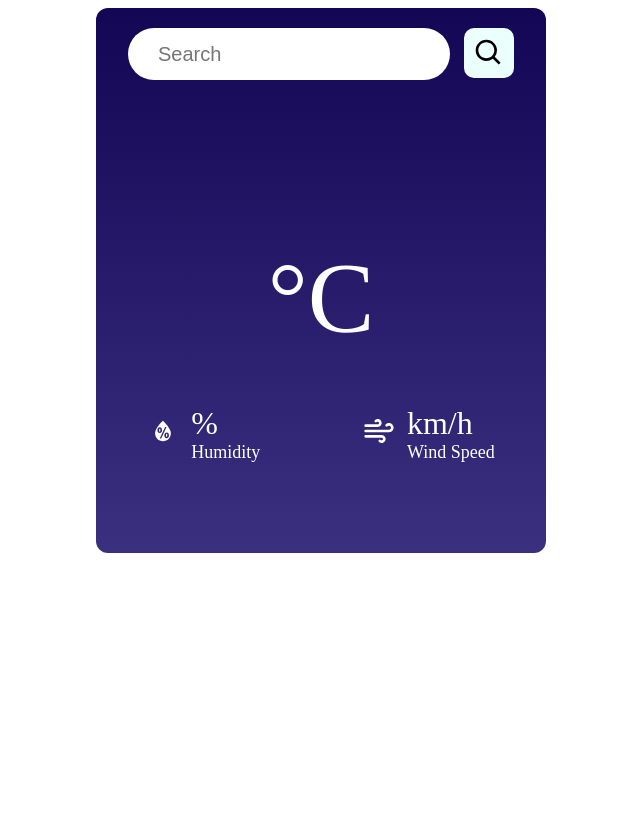
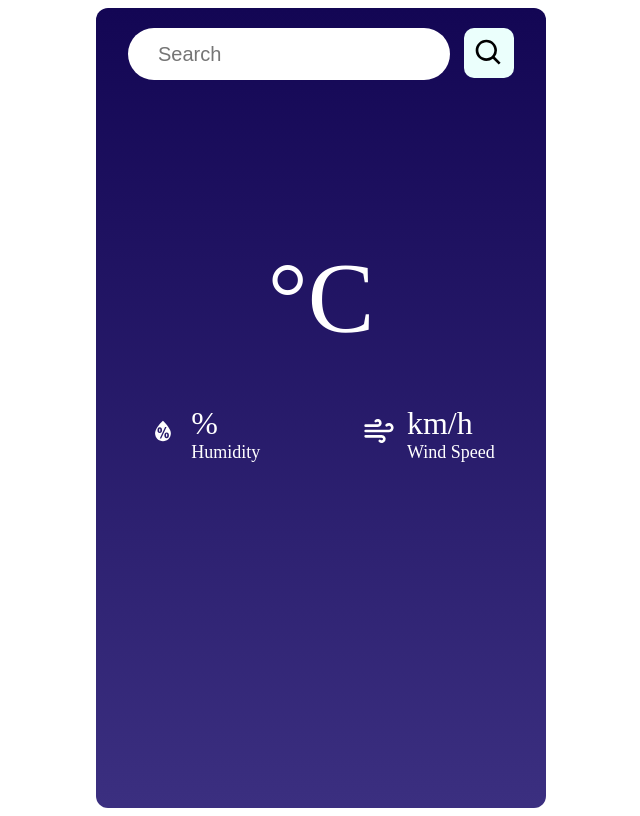
Before and after one commit to nihalmohd/WeatherApp, a React (Vite) app: page / in a window 1280 px wide. Shown: the whole page, without its empty margins (319-959 px from the left). Built offline with nearby package versions, Linux system fonts and the light colour scheme; no server answers.

Commit message:
height issue fixed

```diff
--- a/src/Components/Weather App/WeatherApp.css
+++ b/src/Components/Weather App/WeatherApp.css
@@ -1,6 +1,7 @@
 .container{
     width: 450px;
-    height: 545px;
+    height: 100vh;
+    /* height: 545px; */
     margin:auto;
     border-radius: 12px;
     background-image: linear-gradient(180deg, #130654 0%, #3b2f80 100%);
```
